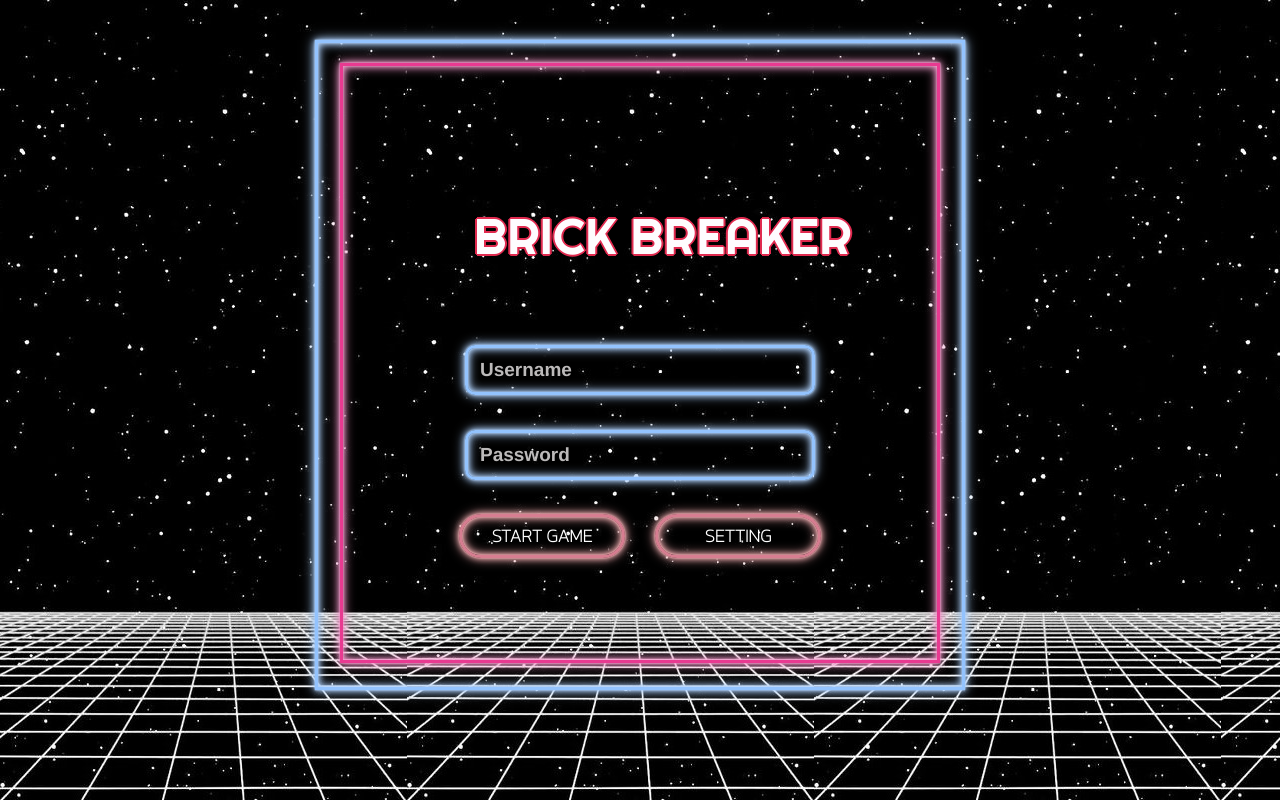
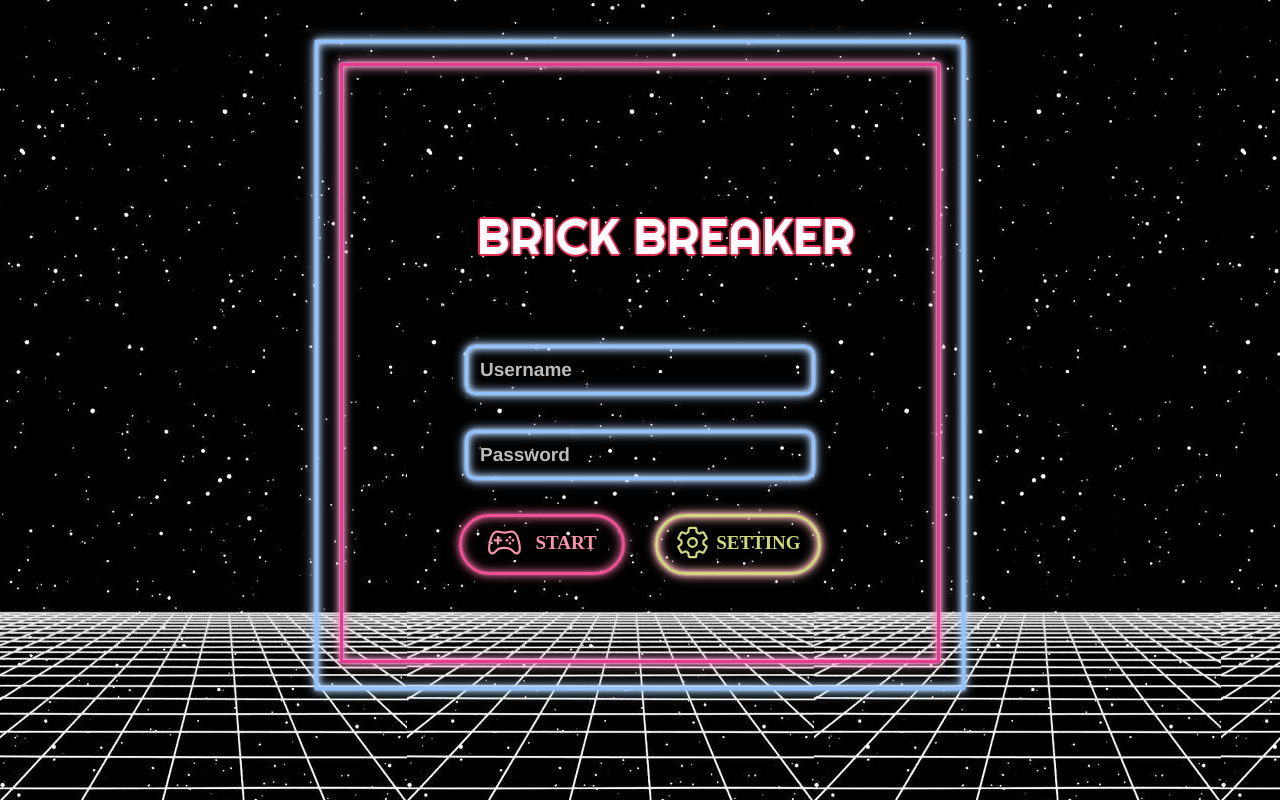
Before and after one commit to kimhuy1303/BreakOut, a PHP site: page /BreakOut.html in a window 1280 px wide. Run offline with PHP 8.4, Linux system fonts and the light colour scheme; some libraries are stand-ins or nearby versions.

Commit message:
Update setting lần 2

```diff
--- a/BreakOut.html
+++ b/BreakOut.html
@@ -8,6 +8,7 @@
     <link rel="stylesheet" href="background.css">
     <script src="https://ajax.googleapis.com/ajax/libs/jquery/3.2.1/jquery.min.js"></script>
     <script src="https://maxcdn.bootstrapcdn.com/bootstrap/3.3.7/js/bootstrap.min.js"></script>
+    <script src="https://unpkg.com/ionicons@latest/dist/ionicons.js"></script>
 </head>
 <script src="https://cdnjs.cloudflare.com/ajax/libs/jquery/3.5.1/jquery.min.js"></script>
 <link
@@ -53,24 +54,32 @@ rel="stylesheet"
 
                     </div>
                     <p id="alert"></p>
-                    <button
-                    onclick="loop()"
-                    id="start"
-                    type="button"
-                    class="btn btn-default"
-                    >
-                    START GAME
-                    </button>
+                    <button onclick="loop()" id="start" type="button" class="btn btn-default"><ion-icon class="game" name="game-controller-outline"></ion-icon><p id="start-text">START</p></button>
                     <button
                     id="setting"
                     type="button"
                     class="btn btn-default"
                     onclick="settingPopUp()"
                     >
-                    SETTING
+                    <ion-icon class="setting" name="settings-outline"></ion-icon><p id="setting-text">SETTING</p>
                     </button>
                 </form>
-                <div id="setting-pop-up"></div>
+                <div id="setting-pop-up">
+                    <div class="music"><ion-icon name="musical-notes-outline" id ="music"></ion-icon><span id ="music-text">MUSIC</span></div>
+                    <div class="container">
+                        <div class="toggle">
+                            <div class="button" onclick="onOffMusic()"></div>
+                        </div>
+                        <div class="text-button">OFF</div>
+                    </div>
+                    <div class="sound"><ion-icon name="musical-note-outline" id = "sound"></ion-icon><span id ="sound-text">SOUND</span></div>
+                    <div class="container2">
+                        <div class="toggle2">
+                            <div class="button2" onclick="onOffSound()"></div>
+                        </div>
+                        <div class="text-button2">OFF</div>
+                    </div>
+                </div>
             </div>
         </div>
     </div>
--- a/animate.js
+++ b/animate.js
@@ -12,3 +12,32 @@ function settingPopUp(){
     text.style.textShadow = "2px 0 0 #866a7058, -2px 0 0 #866a7058, 0 2px 0 #866a7058, 0 -2px 0 #866a7058, 1px 1px #866a7058, -1px -1px 0 #866a7058, 1px -1px 0 #866a7058, -1px 1px 0 #866a7058";
     username.style.boxShadow = "2px 0 0 #6d6c6d, -2px 0 0 #6d6c6d, 0 2px 0 #6d6c6d, 0 -2px 0 #6d6c6d, 1px 1px #6d6c6d, -1px -1px 0 #6d6c6d, 1px -1px 0 #6d6c6d, -1px 1px 0 #6d6c6d";
 }
+
+var toggle = document.querySelector(".toggle");
+var button = document.querySelector(".button");
+var textButton = document.querySelector(".text-button");
+function onOffMusic() {
+    toggle.classList.toggle("on");
+    button.classList.toggle("buttonOn");
+    if(toggle.classList.contains("on")) {
+        textButton.innerHTML = "ON";
+    }
+    else {
+        textButton.innerHTML = "OFF";
+    }
+
+}
+var toggle2 = document.querySelector(".toggle2");
+var button2 = document.querySelector(".button2");
+var textButton2 = document.querySelector(".text-button2");
+function onOffSound() {
+    toggle2.classList.toggle("on2");
+    button2.classList.toggle("buttonOn2");
+    if(toggle2.classList.contains("on2")) {
+        textButton2.innerHTML = "ON";
+    }
+    else {
+        textButton2.innerHTML = "OFF";
+    }
+
+}
--- a/background.css
+++ b/background.css
@@ -67,7 +67,7 @@ body {
 }
 #text {
   color: #fefcfe;
-  left: 22%;
+  left: 22.5%;
   position: absolute;
   text-shadow: 2px 0 0 #e02a4f, -2px 0 0 #e02a4f, 0 2px 0 #e02a4f,
     0 -2px 0 #e02a4f, 1px 1px #e02a4f, -1px -1px 0 #e02a4f, 1px -1px 0 #e02a4f,
@@ -147,46 +147,76 @@ form {
   opacity: 1;
 }
 
+.game {
+  font-size: 35px;
+  padding-top: 2px;
+}
+.setting {
+  font-size: 35px;
+  padding-top: 2px;
+}
+
 #start {
+  display: flex;
   position: absolute;
+  text-align: center;
   border-radius: 50px;
-  color: white;
-  font-family: "Kanit";
-  font-size: 18px;
-  font-weight: bold;
+  color: #f994aa;
+  font-family: "Rightenous";
+  font-size: 19px;
+  margin-top: 0 auto;
+  font-weight: bolder;
   width: 45%;
   background-color: rgba(255, 255, 255, 0);
   top: 105%;
   left: 1%;
   right: 0;
-  border: 3px solid #d77e91;
-  box-shadow: 0 0 1px #f3aeb2, 0 0 2px #f3aeb2, 0 0 6px #f3aeb2,
-    0 0 12px #f3aeb2, inset 0 0 1px #f3aeb2, inset 0 0 2px #f3aeb2,
-    inset 0 0 6px #f3aeb2, inset 0 0 12px #f3aeb2;
+  border: 3px solid #f35197;
+  justify-content: space-evenly;
+  box-shadow: 0 0 1px #a95072, 0 0 2px #a95072, 0 0 6px #a95072,
+    0 0 12px #a95072, inset 0 0 1px #a95072, inset 0 0 2px #a95072,
+    inset 0 0 6px #a95072, inset 0 0 12px #a95072;
+}
+
+#start:hover {
+  background-color: #f35197;
+  color: black;
+  box-shadow: 0 0 10px #f35197, 0 0 30px #f35197, 0 0 50px #f35197;
+
+}
+#setting:hover {
+  background-color: #d0d77e;
+  color: black;
+  box-shadow: 0 0 10px #d0d77e, 0 0 30px #d0d77e, 0 0 50px #d0d77e;
+
+}
+
+#start-text {
+  padding:0 auto;
+  padding-top: 6px;
+}
+#setting-text {
+  padding:0 auto;
+  padding-top: 6px;
 }
 #setting {
+  justify-content: space-evenly;
+  display: flex;
   position: absolute;
   border-radius: 50px;
-  color: white;
-  font-family: "Kanit";
-  font-size: 18px;
-  font-weight: bold;
+  color: #d0d77e;
+  font-family: "Rightenous";
+  font-size: 19px;
+  font-weight: bolder;
   width: 45%;
   background-color: rgba(255, 255, 255, 0);
   top: 105%;
   left: 54%;
   right: 0;
-  border: 3px solid #d77e91;
+  border: 3px solid #d0d77e;
   box-shadow: 0 0 1px #f3aeb2, 0 0 2px #f3aeb2, 0 0 6px #f3aeb2,
     0 0 12px #f3aeb2, inset 0 0 1px #f3aeb2, inset 0 0 2px #f3aeb2,
     inset 0 0 6px #f3aeb2, inset 0 0 12px #f3aeb2;
-}
-
-#start:hover {
-  background-color: rgba(215, 70, 70, 0.365);
-}
-#setting:hover {
-  background-color: rgba(215, 70, 70, 0.365);
 }
 
 #setting-pop-up {
```
Also changed, not shown: other parts of background.css (+132 -0 lines). Lines whose indentation alone changed are shown as unchanged.
